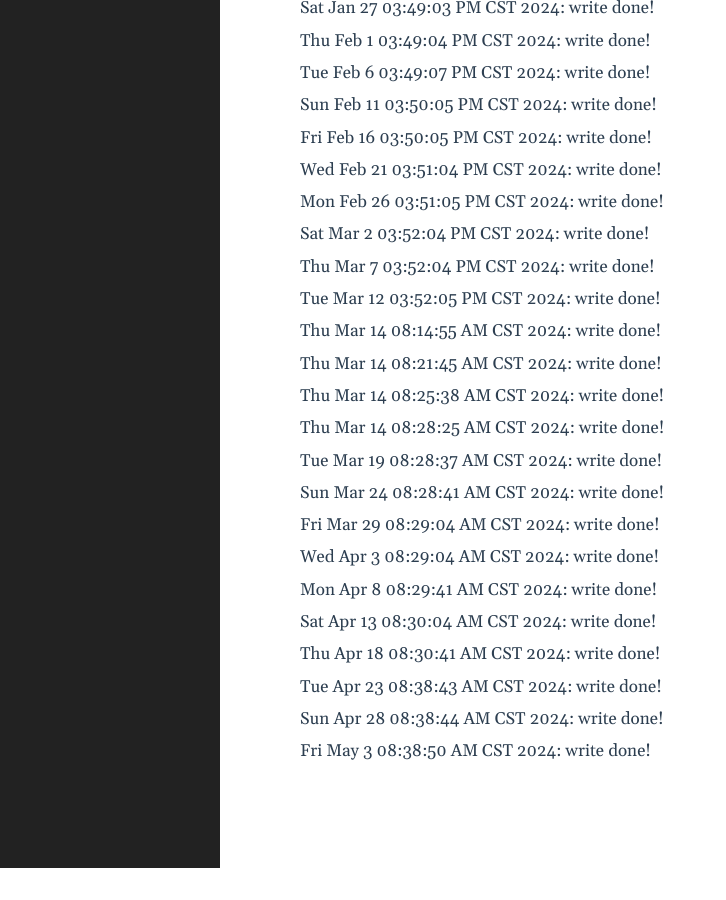
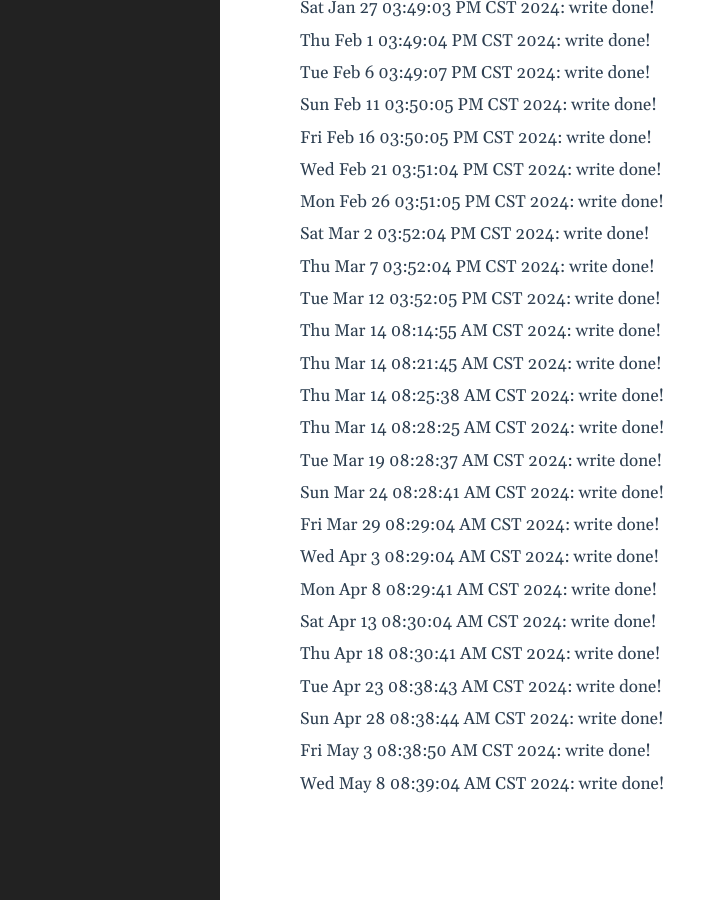
Before and after one commit to lclgo/lclgo.github.io, a Jekyll site: the page built from _posts/2023-03-10-weekly.md, in a window 1280 px wide and 900 px high, scrolled down 793 px. Shown: the whole window, without its empty margins (0-726 px from the left). Built offline with Jekyll 4.4.1, drawn with Linux system fonts in a browser that asks for light colours; before the commit the page ends 1661 px from its top, so only the background shows below that.

Commit message:
timer check

```diff
--- a/_posts/2023-03-10-weekly.md
+++ b/_posts/2023-03-10-weekly.md
@@ -89,3 +89,5 @@ Tue Apr 23 08:38:43 AM CST 2024: write done!
 Sun Apr 28 08:38:44 AM CST 2024: write done!
 
 Fri May  3 08:38:50 AM CST 2024: write done!
+
+Wed May  8 08:39:04 AM CST 2024: write done!
```
